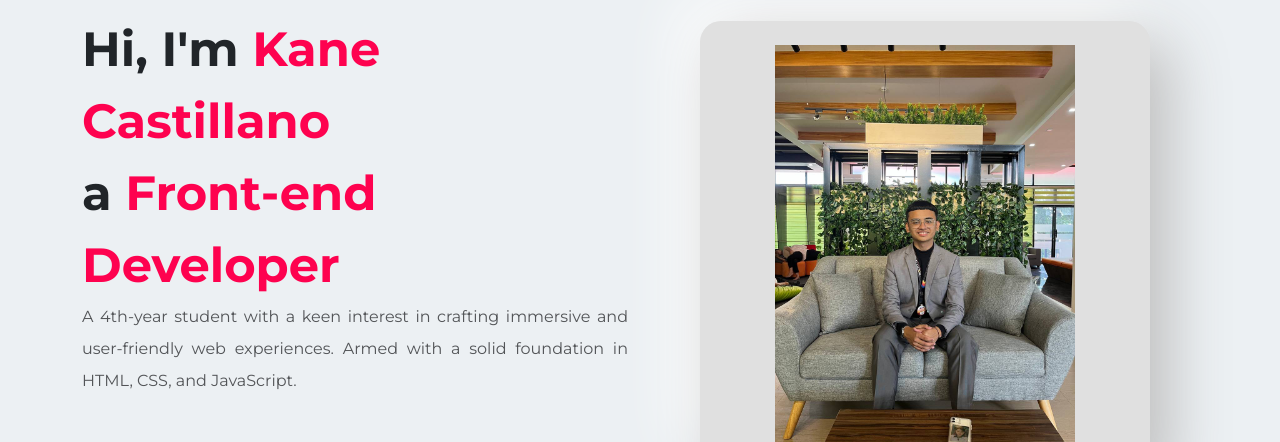
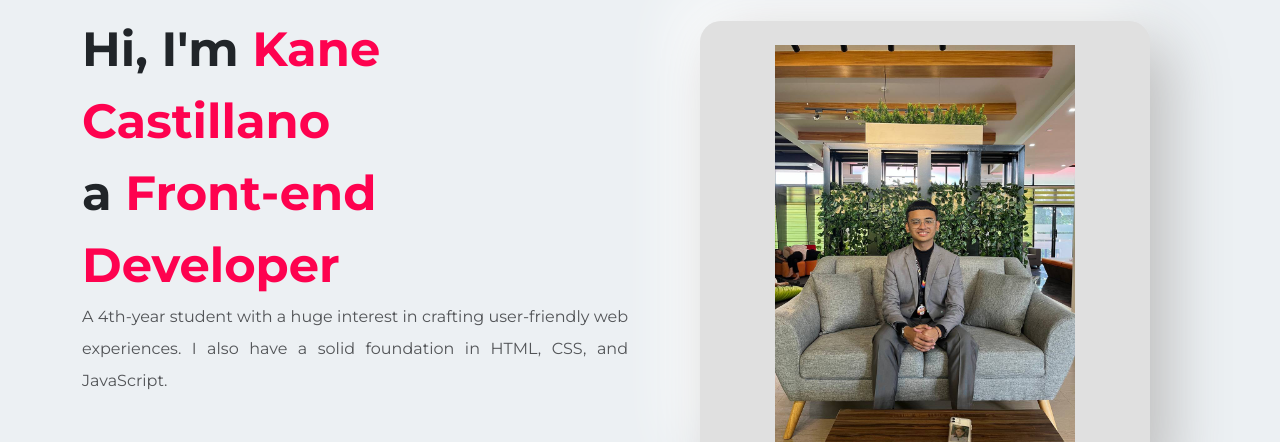
Before and after one commit to kncstlln/kncstlln.github.io, a plain HTML site: page index.html in a window 1280 px wide. Shown: the part 103-545 px from the top of the page. Drawn offline with nearby package versions, Linux system fonts and the light colour scheme.

Commit message:
final commit

```diff
--- a/index.html
+++ b/index.html
@@ -42,7 +42,7 @@
                 <div class="banner-intro">Hi, I'm <span style="color: #FE024F">Kane Castillano</span>
                    <div>a <span style="color: #FE024F">Front-end Developer</span></div>
                 </div>
-                <p class="description">A 4th-year student with a keen interest in crafting immersive and user-friendly web experiences. Armed with a solid foundation in HTML, CSS, and JavaScript.</p>
+                <p class="description">A 4th-year student with a huge interest in crafting user-friendly web experiences. I also have a solid foundation in HTML, CSS, and JavaScript.</p>
 
                 <div class="row mt-5">
                     <div class="col-12" style="font-family: 'Bebas Neue', sans-serif; letter-spacing: 0.2em;">
```
